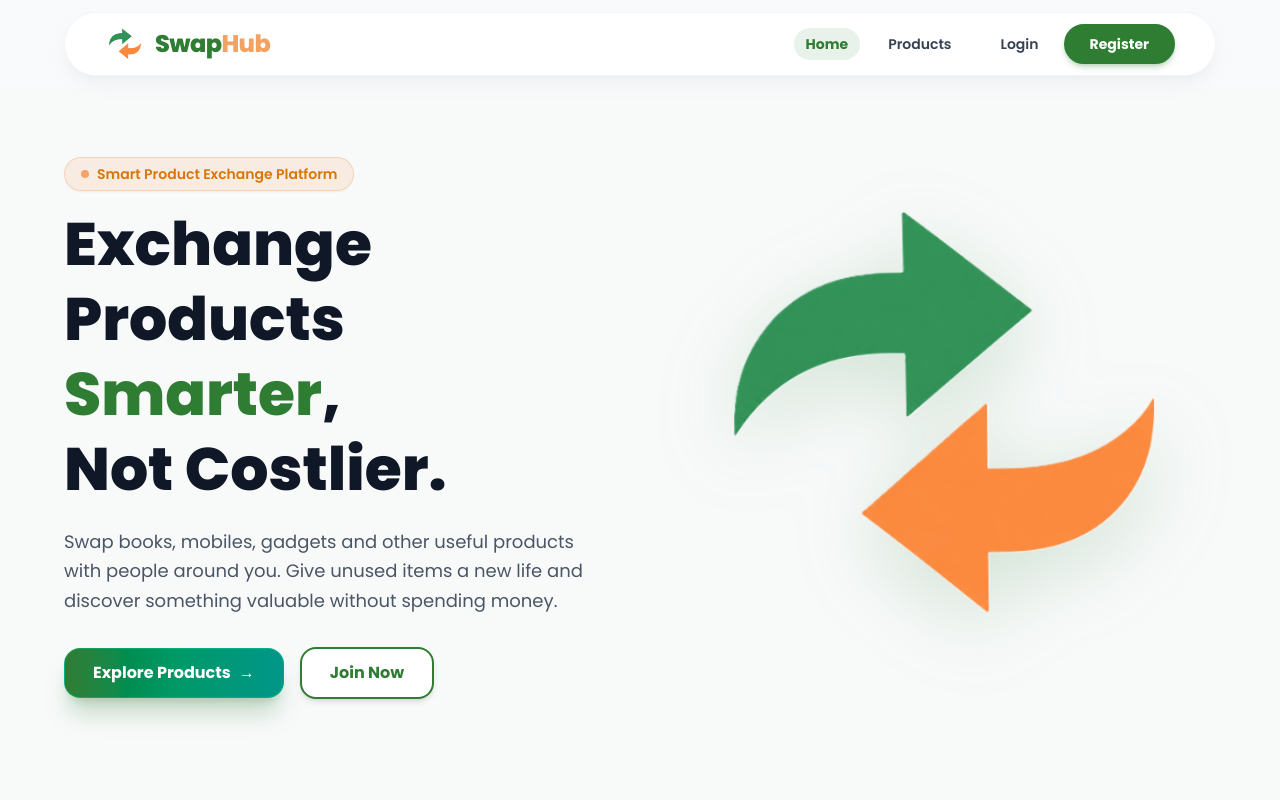
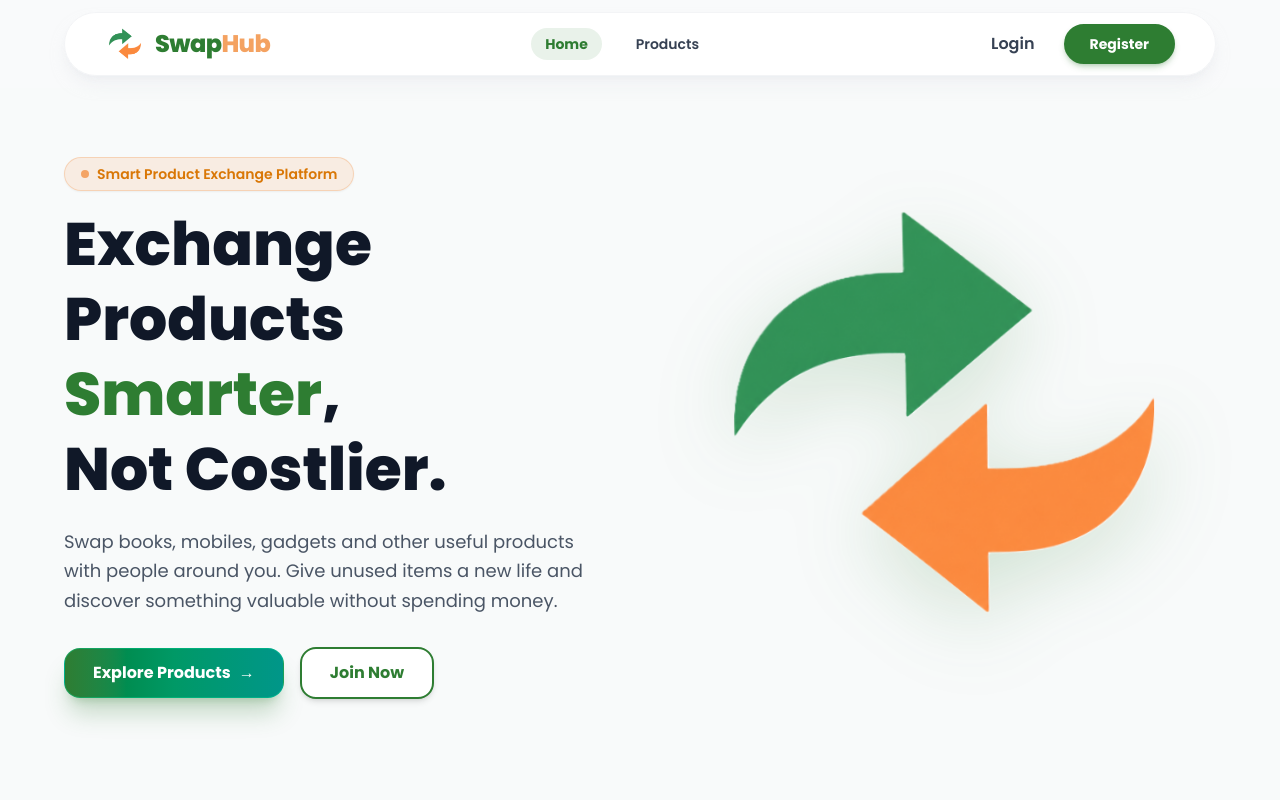
Before and after one commit to Amanverma45/swapHub, a React (Vite) app in the folder Frontend/hub/: page / in a window 1280 px wide. Shown: the top 800 px of the page. Built offline with nearby package versions, Linux system fonts and the light colour scheme; no server answers.

Commit message:
restructure desktop navbar layout: logo on left, nav links in center, action buttons on right

```diff
--- a/Frontend/hub/src/Components/Navbar.jsx
+++ b/Frontend/hub/src/Components/Navbar.jsx
@@ -51,7 +51,7 @@ const Navbar = () => {
       <header className="sticky top-2 sm:top-3 z-50 w-full flex justify-center px-2.5 sm:px-4 mb-3 sm:mb-6">
         <nav className="w-[98%] sm:w-[95%] max-w-6xl h-13 sm:h-16 bg-white/90 backdrop-blur-md shadow-lg shadow-gray-200/50 border border-gray-100 rounded-full px-4 sm:px-8 md:px-10 flex items-center justify-between transition-all duration-300">
 
-          {/* Logo Area */}
+          {/* Left: Logo Area */}
           <div className="flex items-center justify-between w-full md:w-auto">
             <Link to="/" className="flex items-center gap-2.5 group">
               <img
@@ -64,7 +64,7 @@ const Navbar = () => {
               </h1>
             </Link>
 
-            {/* Mobile Hamburger Icon Button with Sleek Soft Styling */}
+            {/* Mobile Hamburger Icon Button */}
             <button
               onClick={() => setIsOpen(!isOpen)}
               className="md:hidden flex items-center justify-center p-2.5 rounded-xl bg-emerald-50/70 border border-emerald-200/80 text-[#2E7D32] hover:bg-[#2E7D32] hover:text-white active:scale-95 transition-all duration-200 shadow-xs"
@@ -78,11 +78,11 @@ const Navbar = () => {
             </button>
           </div>
 
-          {/* Desktop Nav Links */}
-          <div className="hidden md:flex items-center gap-3 lg:gap-4 font-semibold text-sm">
+          {/* Center: Desktop Nav Links */}
+          <div className="hidden md:flex items-center justify-center gap-3 lg:gap-5 font-semibold text-sm">
             <Link
               to="/"
-              className={`px-3 py-1.5 rounded-full transition-all duration-200 ${
+              className={`px-3.5 py-1.5 rounded-full transition-all duration-200 ${
                 isActive("/")
                   ? "text-[#2E7D32] bg-[#2E7D32]/10 font-bold"
                   : "text-gray-700 hover:text-[#2E7D32] hover:bg-gray-100/60"
@@ -93,7 +93,7 @@ const Navbar = () => {
 
             <Link
               to="/products"
-              className={`px-3 py-1.5 rounded-full transition-all duration-200 ${
+              className={`px-3.5 py-1.5 rounded-full transition-all duration-200 ${
                 isActive("/products")
                   ? "text-[#2E7D32] bg-[#2E7D32]/10 font-bold"
                   : "text-gray-700 hover:text-[#2E7D32] hover:bg-gray-100/60"
@@ -102,11 +102,49 @@ const Navbar = () => {
               Products
             </Link>
 
+            {token && (
+              <>
+                <Link
+                  to="/addProduct"
+                  className={`px-3.5 py-1.5 rounded-full transition-all duration-200 ${
+                    isActive("/addProduct")
+                      ? "text-[#2E7D32] bg-[#2E7D32]/10 font-bold"
+                      : "text-gray-700 hover:text-[#2E7D32] hover:bg-gray-100/60"
+                  }`}
+                >
+                  Add Product
+                </Link>
+                <Link
+                  to="/myProducts"
+                  className={`px-3.5 py-1.5 rounded-full transition-all duration-200 ${
+                    isActive("/myProducts")
+                      ? "text-[#2E7D32] bg-[#2E7D32]/10 font-bold"
+                      : "text-gray-700 hover:text-[#2E7D32] hover:bg-gray-100/60"
+                  }`}
+                >
+                  My Products
+                </Link>
+                <Link
+                  to="/welcome"
+                  className={`px-3.5 py-1.5 rounded-full transition-all duration-200 ${
+                    isActive("/welcome")
+                      ? "text-[#2E7D32] bg-[#2E7D32]/10 font-bold"
+                      : "text-gray-700 hover:text-[#2E7D32] hover:bg-gray-100/60"
+                  }`}
+                >
+                  Dashboard
+                </Link>
+              </>
+            )}
+          </div>
+
+          {/* Right: Desktop Action Buttons */}
+          <div className="hidden md:flex items-center gap-3">
             {!token ? (
-              <div className="flex items-center gap-2 ml-1">
+              <>
                 <Link
                   to="/login"
-                  className={`px-4 py-2 rounded-full border border-transparent transition-all duration-200 ${
+                  className={`px-4 py-2 rounded-full border border-transparent font-semibold transition-all duration-200 ${
                     isActive("/login")
                       ? "text-[#2E7D32] bg-[#2E7D32]/10 font-bold border-[#2E7D32]/20"
                       : "text-gray-700 hover:text-[#2E7D32] hover:bg-gray-100/80"
@@ -121,42 +159,9 @@ const Navbar = () => {
                 >
                   Register
                 </Link>
-              </div>
+              </>
             ) : (
               <>
-                <Link
-                  to="/addProduct"
-                  className={`px-3 py-1.5 rounded-full transition-all duration-200 ${
-                    isActive("/addProduct")
-                      ? "text-[#2E7D32] bg-[#2E7D32]/10 font-bold"
-                      : "text-gray-700 hover:text-[#2E7D32] hover:bg-gray-100/60"
-                  }`}
-                >
-                  Add Product
-                </Link>
-
-                <Link
-                  to="/myProducts"
-                  className={`px-3 py-1.5 rounded-full transition-all duration-200 ${
-                    isActive("/myProducts")
-                      ? "text-[#2E7D32] bg-[#2E7D32]/10 font-bold"
-                      : "text-gray-700 hover:text-[#2E7D32] hover:bg-gray-100/60"
-                  }`}
-                >
-                  My Products
-                </Link>
-
-                <Link
-                  to="/welcome"
-                  className={`px-3 py-1.5 rounded-full transition-all duration-200 ${
-                    isActive("/welcome")
-                      ? "text-[#2E7D32] bg-[#2E7D32]/10 font-bold"
-                      : "text-gray-700 hover:text-[#2E7D32] hover:bg-gray-100/60"
-                  }`}
-                >
-                  Dashboard
-                </Link>
-
                 <div
                   onClick={() => navigate("/mySwapRequests")}
                   className="relative cursor-pointer p-2 rounded-full text-gray-700 hover:text-[#2E7D32] hover:bg-gray-100/60 transition-colors"
@@ -185,7 +190,7 @@ const Navbar = () => {
 
         {/* Mobile Dropdown Drawer */}
         <div
-          className={`fixed top-20 left-4 right-4 bg-white/95 backdrop-blur-md rounded-3xl shadow-2xl border border-gray-100 z-50 transition-all duration-300 transform md:hidden overflow-hidden ${
+          className={`fixed top-18 left-4 right-4 bg-white/95 backdrop-blur-md rounded-3xl shadow-2xl border border-gray-100 z-50 transition-all duration-300 transform md:hidden overflow-hidden ${
             isOpen ? "opacity-100 scale-100 translate-y-0" : "opacity-0 scale-95 -translate-y-4 pointer-events-none"
           }`}
         >
```
